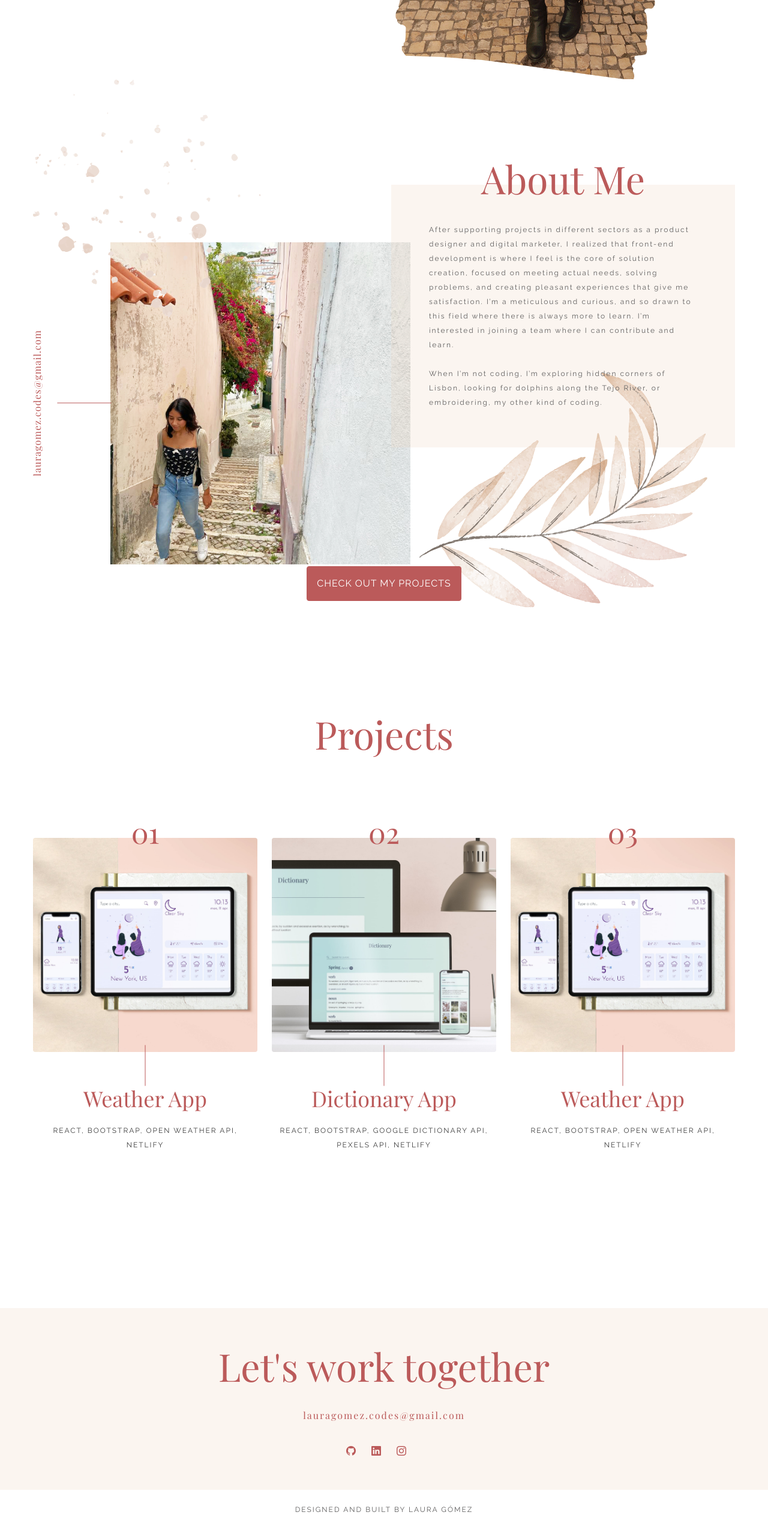
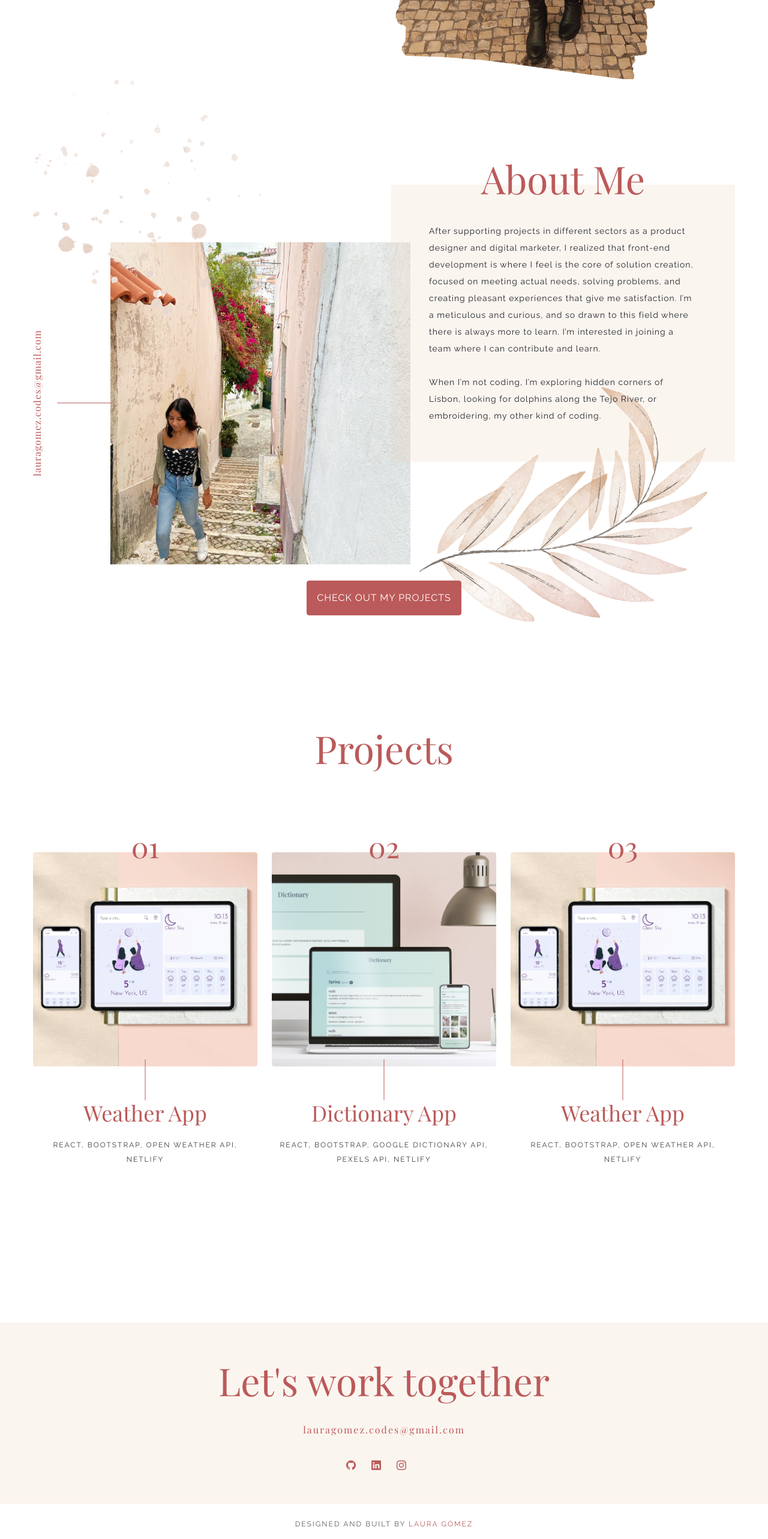
Before and after one commit to lauragomez04/react-portfolio, a React (Create React App) app: page / in a window 1280 px wide. Shown: the part 652-3218 px from the top of the page at 60% size. Before the commit the page ends 3194 px from the top, so only its background shows below. Built offline with nearby package versions, Linux system fonts and the light colour scheme; a web font is replaced by a local one.

Commit message:
edited anchor links

```diff
--- a/src/App.css
+++ b/src/App.css
@@ -7,11 +7,21 @@
   --icon-color: #e79e85;
 }
 
-.App p {
+.App .signature {
   color: #5e5d5d;
   font-family: var(--paragraph-font);
   font-size: 12px;
   letter-spacing: 2px;
+}
+
+.signature a {
+  color: var(--primary-color);
+  text-decoration: none;
+}
+
+.signature a:hover {
+  color: var(--icon-color);
+  transition: all 200ms ease-in-out;
 }
 
 .container-fluid {
--- a/src/App.js
+++ b/src/App.js
@@ -16,7 +16,16 @@ function App() {
       </main>
       <footer>
         <Footer />
-        <p className="text-center mt-4">DESIGNED AND BUILT BY LAURA GÓMEZ</p>
+        <p className="text-center mt-4 signature">
+          DESIGNED AND BUILT BY{" "}
+          <a
+            href="https://github.com/lauragomez04/react-portfolio"
+            target="_blank"
+            rel="noreferrer"
+          >
+            LAURA GÓMEZ
+          </a>
+        </p>
       </footer>
     </div>
   );
--- a/src/Footer.js
+++ b/src/Footer.js
@@ -13,17 +13,29 @@ export default function Footer() {
       </a>
       <ul className="text-center">
         <li>
-          <a href="https://github.com/lauragomez04">
+          <a
+            href="https://github.com/lauragomez04"
+            target="_blank"
+            rel="noreferrer"
+          >
             <i className="bi bi-github"></i>
           </a>
         </li>
         <li>
-          <a href="https://www.linkedin.com/in/lauragomezblanco/">
+          <a
+            href="https://www.linkedin.com/in/lauragomezblanco/"
+            target="_blank"
+            rel="noreferrer"
+          >
             <i className="bi bi-linkedin"></i>
           </a>
         </li>
         <li>
-          <a href="https://www.instagram.com/laugom0904/">
+          <a
+            href="https://www.instagram.com/laugom0904/"
+            target="_blank"
+            rel="noreferrer"
+          >
             <i className="bi bi-instagram"></i>
           </a>
         </li>
```
